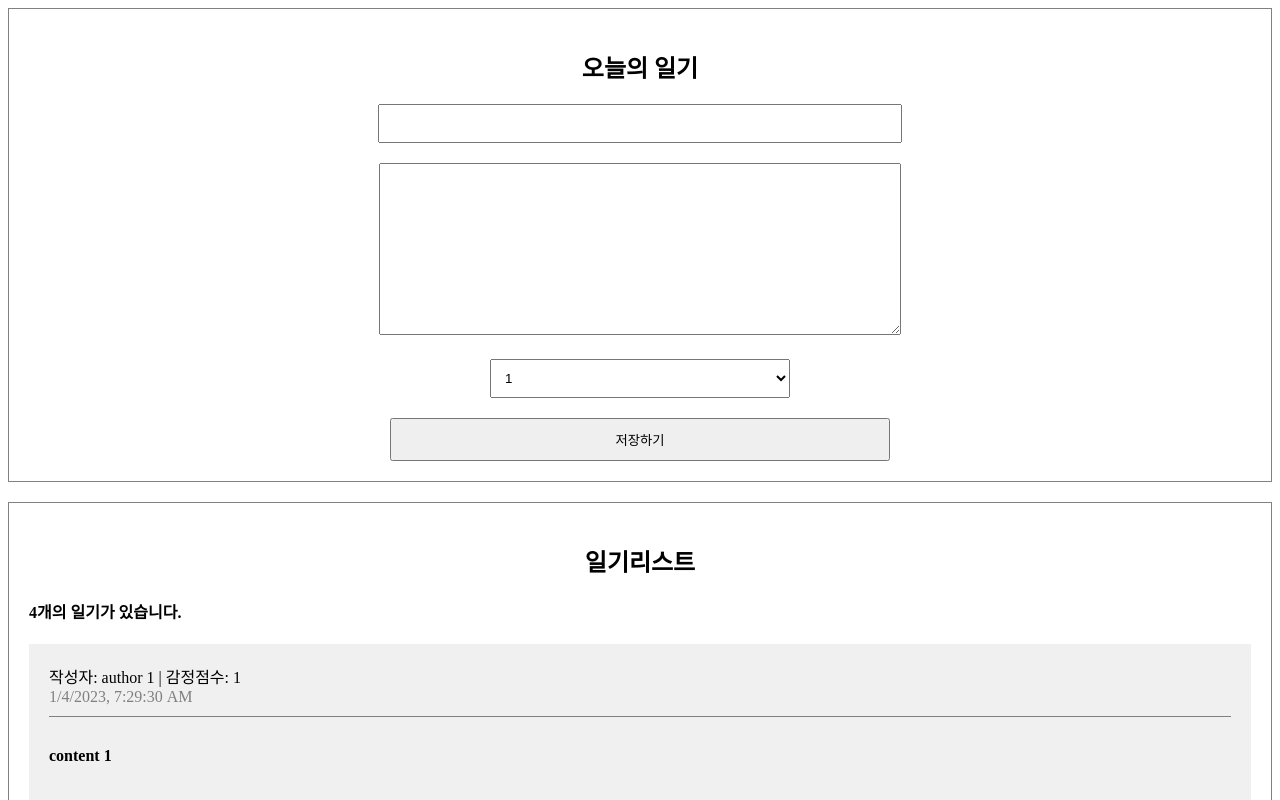
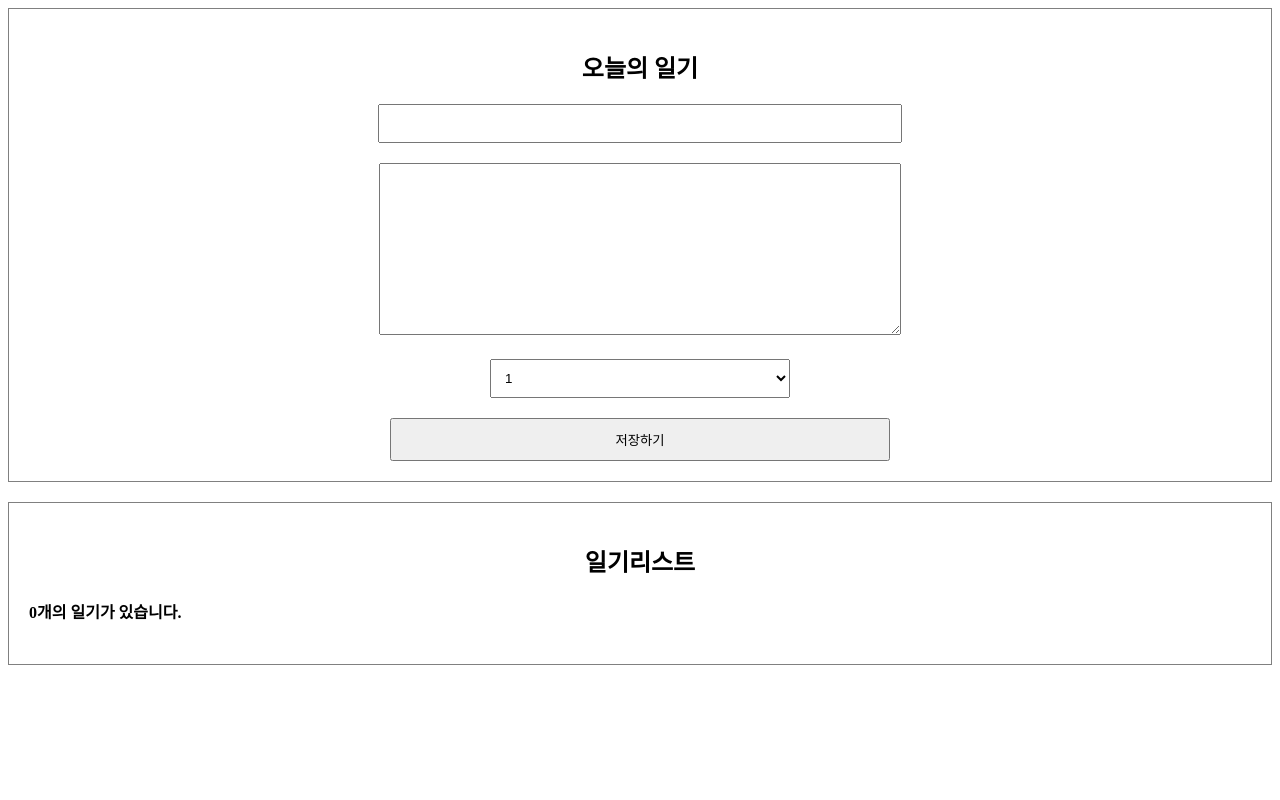
Before and after one commit to gayoung106/react-simple-diary, a React (Create React App) app: page / in a window 1280 px wide. Shown: the top 800 px of the page. Built offline with nearby package versions, Linux system fonts and the light colour scheme.

Commit message:
created array list

```diff
--- a/src/App.js
+++ b/src/App.js
@@ -1,42 +1,59 @@
 import "./App.css";
 import DiaryEditor from "./DiaryEditor";
 import DiaryList from "./DiaryList";
+import React, { useRef, useState } from "react";
 
-const dummyList = [
-  {
-    id: 1,
-    author: "author 1",
-    content: "content 1",
-    emotion: 1,
-    created_date: new Date().getTime(),
-  },
-  {
-    id: 2,
-    author: "author 2",
-    content: "content 2",
-    emotion: 2,
-    created_date: new Date().getTime(),
-  },
-  {
-    id: 3,
-    author: "author 3",
-    content: "content 3",
-    emotion: 3,
-    created_date: new Date().getTime(),
-  },
-  {
-    id: 4,
-    author: "author 4",
-    content: "content 4",
-    emotion: 4,
-    created_date: new Date().getTime(),
-  },
-];
+// const dummyList = [
+//   {
+//     id: 1,
+//     author: "author 1",
+//     content: "content 1",
+//     emotion: 1,
+//     created_date: new Date().getTime(),
+//   },
+//   {
+//     id: 2,
+//     author: "author 2",
+//     content: "content 2",
+//     emotion: 2,
+//     created_date: new Date().getTime(),
+//   },
+//   {
+//     id: 3,
+//     author: "author 3",
+//     content: "content 3",
+//     emotion: 3,
+//     created_date: new Date().getTime(),
+//   },
+//   {
+//     id: 4,
+//     author: "author 4",
+//     content: "content 4",
+//     emotion: 4,
+//     created_date: new Date().getTime(),
+//   },
+// ];
+
 function App() {
+  const [data, setData] = useState([]);
+
+  const dataId = useRef(0);
+  const onCreate = (author, content, emotion) => {
+    const created_date = new Date().getTime();
+    const newItem = {
+      author,
+      content,
+      emotion,
+      created_date,
+      id: dataId.current,
+    };
+    dataId.current += 1;
+    setData([newItem, ...data]);
+  };
   return (
     <div className="App">
-      <DiaryEditor />
-      <DiaryList diaryList={dummyList} />
+      <DiaryEditor onCreate={onCreate} />
+      <DiaryList diaryList={data} />
     </div>
   );
 }
--- a/src/DiaryEditor.js
+++ b/src/DiaryEditor.js
@@ -1,6 +1,6 @@
 import React, { useState, useRef } from "react";
 
-const DiaryEditor = () => {
+const DiaryEditor = ({ onCreate }) => {
   const [state, setState] = useState({
     author: "",
     content: "",
@@ -30,7 +30,14 @@
       contentTextarea.current.focus();
       return;
     }
+
+    onCreate(state.author, state.content, state.emotion);
     alert("저장이 완료됐습니다.");
+    setState({
+      author: "",
+      content: "",
+      emotion: 1,
+    });
   };
   return (
     <div className="DiaryEditor">
--- a/src/DiaryList.js
+++ b/src/DiaryList.js
@@ -2,7 +2,6 @@
 import DiaryItem from "./DiaryItem";
 
 const DiaryList = ({ diaryList }) => {
-  console.log(diaryList);
   return (
     <div className="DiaryList">
       <h2>일기리스트</h2>
```
